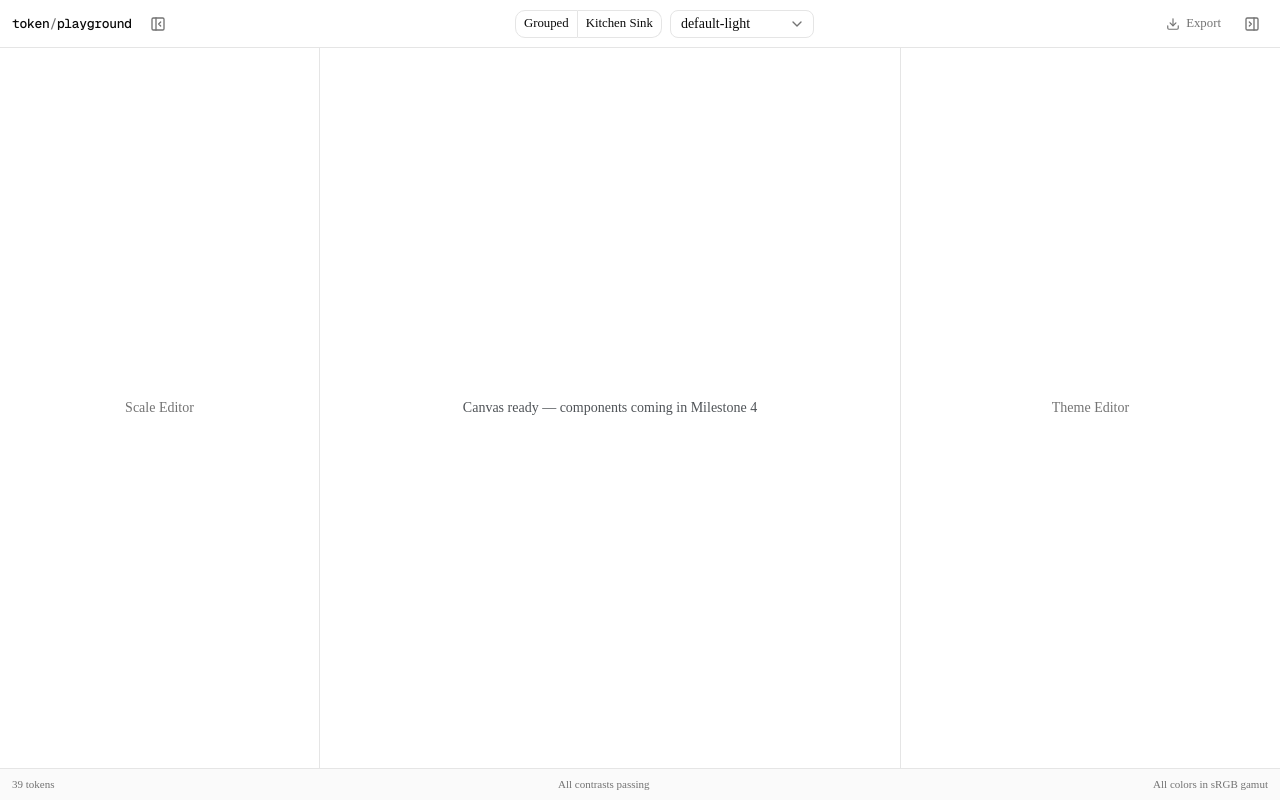
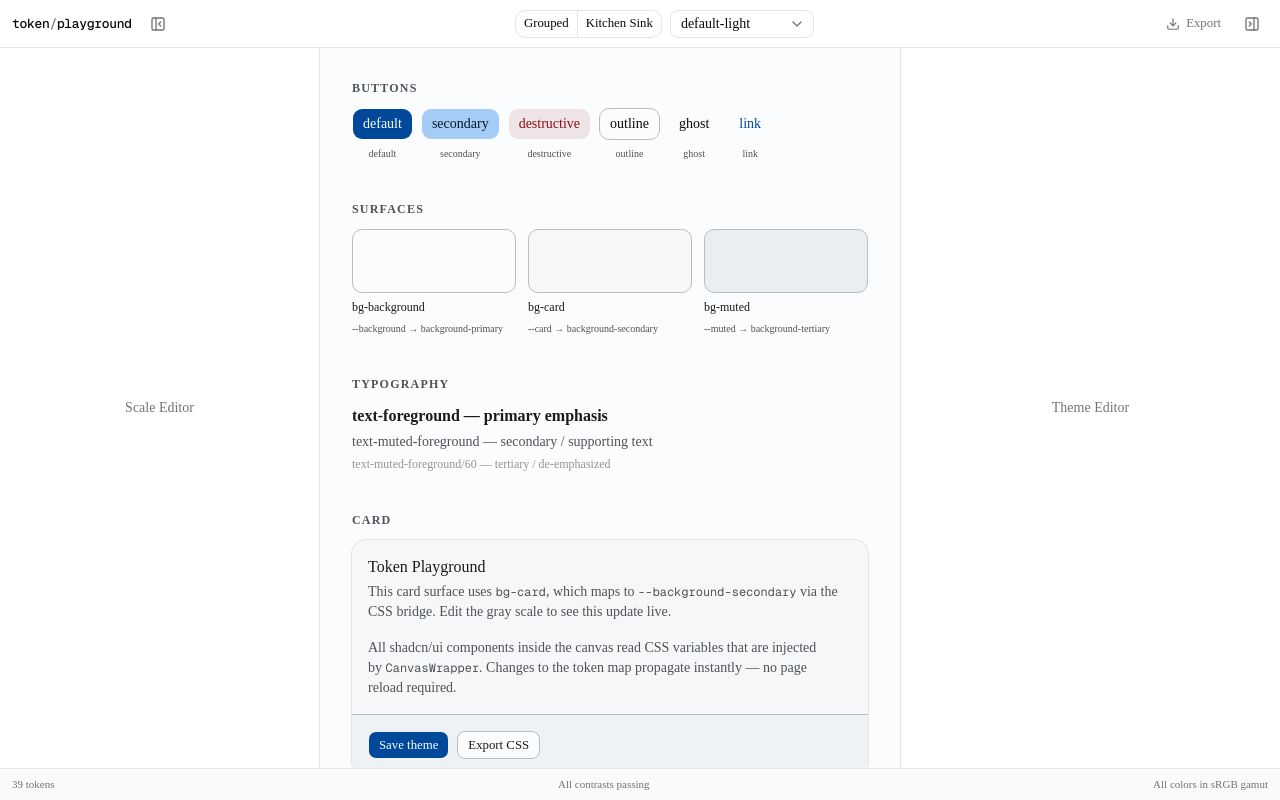
Before and after one commit to tchaint/token-playground, a Next.js app: page / in a window 1280 px wide. Built offline with nearby package versions, Linux system fonts and the light colour scheme.

Commit message:
Prompt 2.2 — Wire up a proof-of-concept with Button component

```diff
--- a/src/components/canvas/index.tsx
+++ b/src/components/canvas/index.tsx
@@ -1,14 +1,119 @@
 'use client'
 
 import { CanvasWrapper } from '@/components/playground/canvas-wrapper'
+import { Button } from '@/components/ui/button'
+import {
+  Card,
+  CardHeader,
+  CardTitle,
+  CardDescription,
+  CardContent,
+  CardFooter,
+} from '@/components/ui/card'
+
+// ─── Button variants to demo ──────────────────────────────────────────────────
+
+const BUTTON_VARIANTS = [
+  'default',
+  'secondary',
+  'destructive',
+  'outline',
+  'ghost',
+  'link',
+] as const
+
+// ─── Surface swatches ─────────────────────────────────────────────────────────
+
+const SURFACE_SWATCHES = [
+  { label: 'bg-background', className: 'bg-background', token: '--background → background-primary' },
+  { label: 'bg-card',       className: 'bg-card',       token: '--card → background-secondary' },
+  { label: 'bg-muted',      className: 'bg-muted',      token: '--muted → background-tertiary' },
+] as const
 
 export function ComponentCanvas() {
   return (
-    <CanvasWrapper className="flex h-full flex-col overflow-auto">
-      <div className="flex flex-1 items-center justify-center">
-        <span className="text-sm text-muted-foreground">
-          Canvas ready — components coming in Milestone 4
-        </span>
+    <CanvasWrapper className="h-full overflow-auto bg-background">
+      <div className="mx-auto max-w-2xl space-y-10 p-8">
+
+        {/* ── Buttons ──────────────────────────────────────────────────────── */}
+        <section className="space-y-3">
+          <h2 className="text-xs font-semibold tracking-widest text-muted-foreground uppercase">
+            Buttons
+          </h2>
+          <div className="flex flex-wrap gap-2">
+            {BUTTON_VARIANTS.map((variant) => (
+              <div key={variant} className="flex flex-col items-center gap-1.5">
+                <Button variant={variant}>{variant}</Button>
+                <span className="text-[10px] tabular-nums text-muted-foreground">{variant}</span>
+              </div>
+            ))}
+          </div>
+        </section>
+
+        {/* ── Surfaces ─────────────────────────────────────────────────────── */}
+        <section className="space-y-3">
+          <h2 className="text-xs font-semibold tracking-widest text-muted-foreground uppercase">
+            Surfaces
+          </h2>
+          <div className="flex gap-3">
+            {SURFACE_SWATCHES.map(({ label, className, token }) => (
+              <div key={label} className="flex-1 space-y-1.5">
+                <div
+                  className={`h-16 rounded-lg border border-border ${className}`}
+                />
+                <p className="text-xs font-medium text-foreground">{label}</p>
+                <p className="text-[10px] text-muted-foreground">{token}</p>
+              </div>
+            ))}
+          </div>
+        </section>
+
+        {/* ── Typography ───────────────────────────────────────────────────── */}
+        <section className="space-y-3">
+          <h2 className="text-xs font-semibold tracking-widest text-muted-foreground uppercase">
+            Typography
+          </h2>
+          <div className="space-y-1">
+            <p className="text-base font-semibold text-foreground">
+              text-foreground — primary emphasis
+            </p>
+            <p className="text-sm text-muted-foreground">
+              text-muted-foreground — secondary / supporting text
+            </p>
+            <p className="text-xs text-muted-foreground/60">
+              text-muted-foreground/60 — tertiary / de-emphasized
+            </p>
+          </div>
+        </section>
+
+        {/* ── Card ─────────────────────────────────────────────────────────── */}
+        <section className="space-y-3">
+          <h2 className="text-xs font-semibold tracking-widest text-muted-foreground uppercase">
+            Card
+          </h2>
+          <Card>
+            <CardHeader>
+              <CardTitle>Token Playground</CardTitle>
+              <CardDescription>
+                This card surface uses <code className="font-mono text-xs">bg-card</code>, which
+                maps to <code className="font-mono text-xs">--background-secondary</code> via the
+                CSS bridge. Edit the gray scale to see this update live.
+              </CardDescription>
+            </CardHeader>
+            <CardContent>
+              <p className="text-sm text-muted-foreground text-pretty">
+                All shadcn/ui components inside the canvas read CSS variables that are
+                injected by <code className="font-mono text-xs">CanvasWrapper</code>. Changes
+                to the token map propagate instantly — no page reload required.
+              </p>
+            </CardContent>
+            <CardFooter className="gap-2">
+              <Button size="sm">Save theme</Button>
+              <Button size="sm" variant="outline">Export CSS</Button>
+            </CardFooter>
+          </Card>
+        </section>
+
       </div>
     </CanvasWrapper>
   )
--- a/src/lib/stores/scale-store.ts
+++ b/src/lib/stores/scale-store.ts
@@ -2,6 +2,7 @@ import { create } from 'zustand'
 import { persist } from 'zustand/middleware'
 import { immer } from 'zustand/middleware/immer'
 import type { ColorScale, ColorStep } from '../types'
+import { generateScale } from '../color/generator'
 
 // ─── Default Gray Scale (Radix "slate" light — approximate OKLCH values) ─────
 
@@ -31,6 +32,46 @@ const defaultGrayScale: ColorScale = {
   updatedAt: 0,
 }
 
+// ─── Default Blue Scale (accent — generated with gaussian chroma curve) ───────
+
+const DEFAULT_BLUE_SCALE_ID = 'default-blue'
+
+const defaultBlueScale: ColorScale = {
+  id: DEFAULT_BLUE_SCALE_ID,
+  name: 'Blue',
+  source: 'custom',
+  steps: generateScale({
+    baseHue: 250,
+    baseChroma: 0.20,
+    lightnessRange: { min: 0.20, max: 0.97 },
+    chromaCurve: 'gaussian',
+    gaussianMean: 0.55,
+    gaussianSigma: 0.20,
+  }),
+  createdAt: 0,
+  updatedAt: 0,
+}
+
+// ─── Default Red Scale (destructive — generated with gaussian chroma curve) ──
+
+const DEFAULT_RED_SCALE_ID = 'default-red'
+
+const defaultRedScale: ColorScale = {
+  id: DEFAULT_RED_SCALE_ID,
+  name: 'Red',
+  source: 'custom',
+  steps: generateScale({
+    baseHue: 25,
+    baseChroma: 0.20,
+    lightnessRange: { min: 0.20, max: 0.97 },
+    chromaCurve: 'gaussian',
+    gaussianMean: 0.55,
+    gaussianSigma: 0.20,
+  }),
+  createdAt: 0,
+  updatedAt: 0,
+}
+
 // ─── Store ────────────────────────────────────────────────────────────────────
 
 interface ScaleState {
@@ -49,7 +90,7 @@ interface ScaleActions {
 export const useScaleStore = create<ScaleState & ScaleActions>()(
   persist(
     immer((set, get) => ({
-      scales: [defaultGrayScale],
+      scales: [defaultGrayScale, defaultBlueScale, defaultRedScale],
 
       addScale(scale) {
         set((state) => {
@@ -116,4 +157,4 @@ export const useScaleStore = create<ScaleState & ScaleActions>()(
   )
 )
 
-export { DEFAULT_SCALE_ID }
+export { DEFAULT_SCALE_ID, DEFAULT_BLUE_SCALE_ID, DEFAULT_RED_SCALE_ID }
--- a/src/lib/stores/theme-store.ts
+++ b/src/lib/stores/theme-store.ts
@@ -2,67 +2,78 @@ import { create } from 'zustand'
 import { persist } from 'zustand/middleware'
 import { immer } from 'zustand/middleware/immer'
 import type { ThemeSet, SemanticTokenMap, TokenRef } from '../types'
-import { DEFAULT_SCALE_ID } from './scale-store'
+import { DEFAULT_SCALE_ID, DEFAULT_BLUE_SCALE_ID, DEFAULT_RED_SCALE_ID } from './scale-store'
 
 // ─── Default Light Theme ──────────────────────────────────────────────────────
 //
-// Maps semantic tokens to gray scale steps following Radix conventions.
-// Step references use the default gray scale from scale-store.
+// Surfaces use the gray scale; accents use the blue scale; destructive uses red.
+// Step conventions follow Radix: 1–3 backgrounds, 4–5 hover/active, 6–8 borders,
+// 9–10 solid fills, 11–12 text.
 
-const ref = (stepIndex: number): TokenRef => ({ scaleId: DEFAULT_SCALE_ID, stepIndex })
+const gray = (stepIndex: number): TokenRef => ({ scaleId: DEFAULT_SCALE_ID, stepIndex })
+const blue = (stepIndex: number): TokenRef => ({ scaleId: DEFAULT_BLUE_SCALE_ID, stepIndex })
+const red  = (stepIndex: number): TokenRef => ({ scaleId: DEFAULT_RED_SCALE_ID, stepIndex })
 
 const DEFAULT_THEME_ID = 'default-light'
 
 const defaultTokens: SemanticTokenMap = {
   // Surfaces — ranked by depth (lighter = higher)
-  backgroundPrimary:   ref(1),
-  backgroundSecondary: ref(2),
-  backgroundTertiary:  ref(3),
-  backgroundPopover:   ref(1),
-  backgroundOverlay:   ref(12), // dark scrim — will override with alpha later
+  backgroundPrimary:   gray(1),
+  backgroundSecondary: gray(2),
+  backgroundTertiary:  gray(3),
+  backgroundPopover:   gray(1),
+  backgroundOverlay:   gray(12), // dark scrim — will override with alpha later
 
   // Foreground — emphasis hierarchy
-  foregroundPrimary:   ref(12),
-  foregroundSecondary: ref(11),
-  foregroundTertiary:  ref(10),
+  foregroundPrimary:   gray(12),
+  foregroundSecondary: gray(11),
+  foregroundTertiary:  gray(10),
 
   // Foreground — surface overrides
-  foregroundPopover:   ref(12),
-  foregroundOverlay:   ref(1),  // light text on dark scrim
+  foregroundPopover:   gray(12),
+  foregroundOverlay:   gray(1),  // light text on dark scrim
 
-  // Accent — all default to gray until user assigns a color scale
-  accentPrimary:              ref(9),
-  accentPrimaryForeground:    ref(1),
-  accentSecondary:            ref(3),
-  accentSecondaryForeground:  ref(12),
-  accentHover:                ref(4),
-  accentHoverForeground:      ref(12),
-  accentDestructive:          ref(9),
-  accentDestructiveForeground: ref(1),
-  accentWarning:              ref(9),
-  accentWarningForeground:    ref(1),
-  accentSuccess:              ref(9),
-  accentSuccessForeground:    ref(1),
-  accentInfo:                 ref(9),
-  accentInfoForeground:       ref(1),
+  // Accent — primary (blue)
+  accentPrimary:             blue(9),
+  accentPrimaryForeground:   gray(1),  // near-white on solid blue
 
-  // Borders — structural
-  borderPrimary:   ref(6),
-  borderSecondary: ref(5),
-  borderInput:     ref(7),
+  // Accent — secondary (subtle blue tint)
+  accentSecondary:            blue(3),
+  accentSecondaryForeground:  blue(12),
+
+  // Accent — hover state (slightly deeper blue tint)
+  accentHover:               blue(4),
+  accentHoverForeground:     blue(12),
+
+  // Accent — destructive (red)
+  accentDestructive:             red(9),
+  accentDestructiveForeground:   gray(1),
+
+  // Accent — semantic states (default to blue/red for now)
+  accentWarning:              blue(9),
+  accentWarningForeground:    gray(1),
+  accentSuccess:              blue(9),
+  accentSuccessForeground:    gray(1),
+  accentInfo:                 blue(9),
+  accentInfoForeground:       gray(1),
+
+  // Borders — structural (gray steps 6–7)
+  borderPrimary:   gray(7),
+  borderSecondary: gray(6),
+  borderInput:     gray(7),
 
   // Borders — semantic (all default to same neutral step)
-  borderDestructivePrimary:   ref(8),
-  borderDestructiveSecondary: ref(6),
-  borderWarningPrimary:       ref(8),
-  borderWarningSecondary:     ref(6),
-  borderSuccessPrimary:       ref(8),
-  borderSuccessSecondary:     ref(6),
-  borderInfoPrimary:          ref(8),
-  borderInfoSecondary:        ref(6),
+  borderDestructivePrimary:   gray(8),
+  borderDestructiveSecondary: gray(6),
+  borderWarningPrimary:       gray(8),
+  borderWarningSecondary:     gray(6),
+  borderSuccessPrimary:       gray(8),
+  borderSuccessSecondary:     gray(6),
+  borderInfoPrimary:          gray(8),
+  borderInfoSecondary:        gray(6),
 
-  // Focus
-  ring: ref(9),
+  // Focus ring — blue step 8 (visible but not overwhelming)
+  ring: blue(8),
 }
 
 const defaultLightTheme: ThemeSet = {
```
